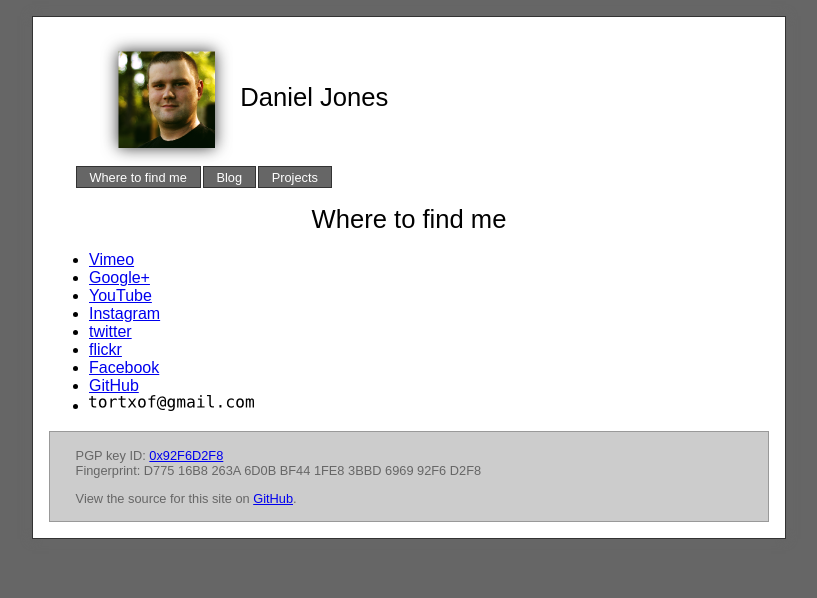
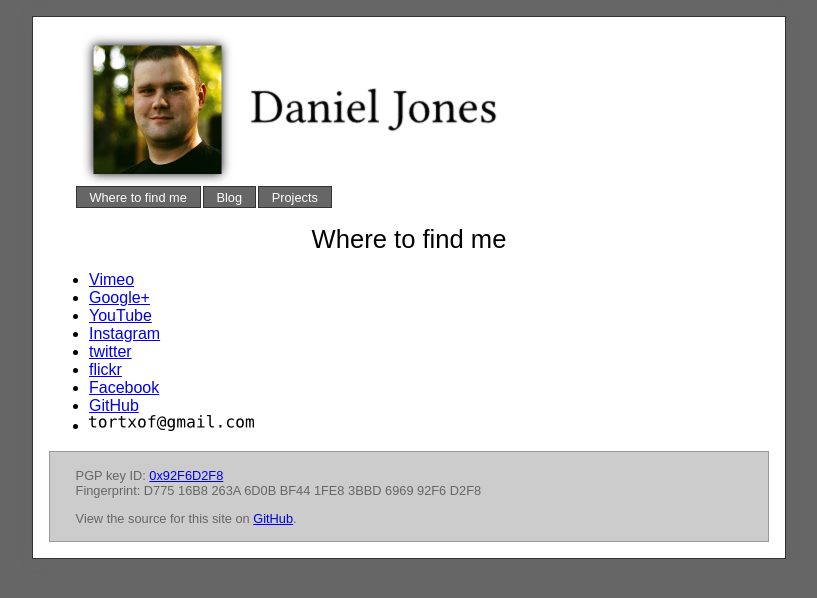
Before and after one commit to tortxof/djones.co-www, a Jekyll site: the page built from index.html, in a window 1280 px wide. Shown: the top 598 px of the page, without its empty margins (231-1048 px from the left). Built offline with Jekyll 4.4.1, drawn with Linux system fonts in a browser that asks for light colours.

Commit message:
Changed header image to div bg. Changes images for mobile.

```diff
--- a/_layouts/default.html
+++ b/_layouts/default.html
@@ -14,10 +14,7 @@
 
 <div id="main">
 
-<div id="header">
-<img src="/images/avatar.png" width="133" height="133" alt="portrait" style="vertical-align:middle;" />
-Daniel Jones
-</div><!-- end header -->
+<div id="header"></div>
 
 <div id="nav">
 <ul>
--- a/stylesheet.css
+++ b/stylesheet.css
@@ -15,6 +15,16 @@ h2 {
 font-weight:normal;
 font-size:1.3em;
 text-align:center;
+}
+
+#header {
+width:416px;
+height:153px;
+padding:0;
+border:0;
+margin:0 0 0 2em;
+background-image:url("/images/header.png");
+background-repeat:no-repeat;
 }
 
 #nav {
@@ -68,14 +78,6 @@ border:1px solid #333;
 padding:1em;
 }
 
-#header {
-width:auto;
-border:0;
-padding:0;
-margin:0 0 0 2em;
-font-size:1.6em;
-}
-
 #content {
 clear:both;
 }
@@ -125,8 +127,9 @@ border:0;
 }
 
 #header {
-width:auto;
-margin:0;
-font-size:1.4em;
+background-image:url("/images/header-mobile.png");
+width:274px;
+height:76px;
+margin:0 0 0 1em;
 }
 }
```
Also changed, not shown: assets/header-mobile.svg (added), assets/header.svg (added), images/header-mobile.png (added), images/header.png (added).
